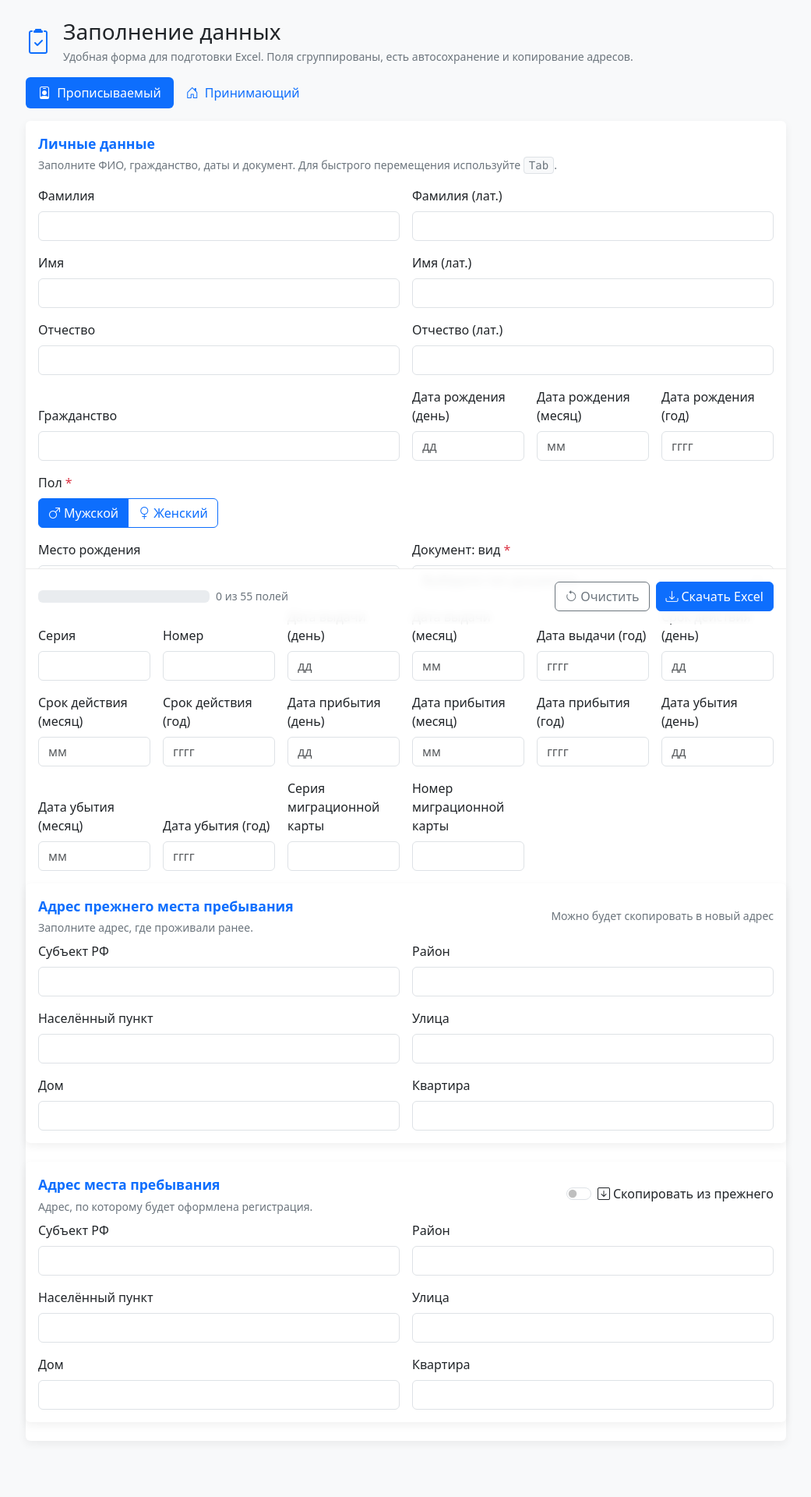
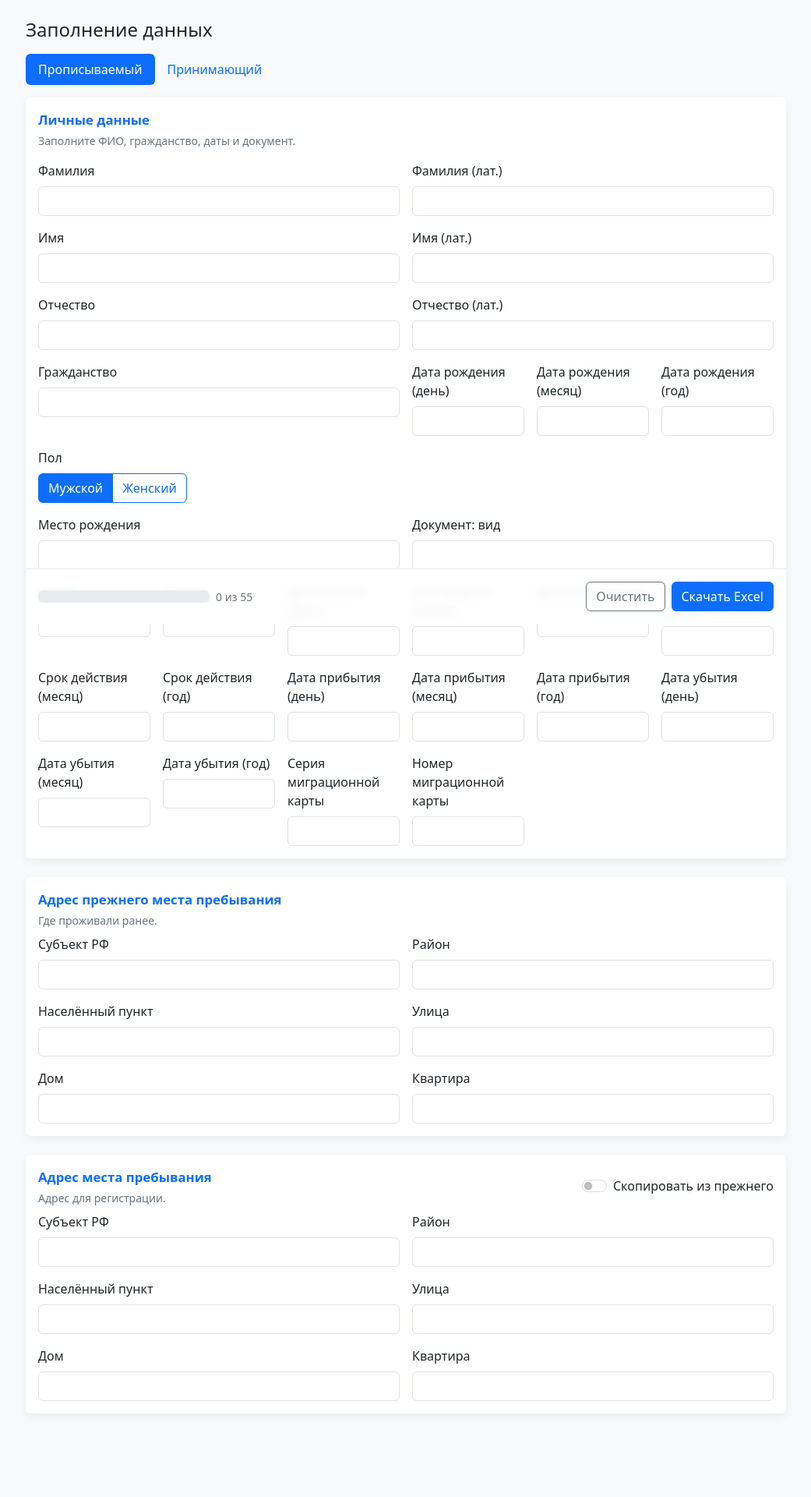
Before and after one commit to anatoc311/mam-excel-app, a Flask app: page / in a window 1280 px wide. Shown: the top 1920 px of the page at 78% size, without its empty margins (119-1160 px from the left). After the commit the page ends 1797 px from the top, so only its background shows below. Run offline with Flask 3, Linux system fonts and the light colour scheme; some libraries are stand-ins or nearby versions.

Commit message:
Update index.html

```diff
--- a/templates/index.html
+++ b/templates/index.html
@@ -1,109 +1,62 @@
 <!doctype html>
 <html lang="ru">
 <head>
-  <meta charset="utf-8" />
-  <meta name="viewport" content="width=device-width, initial-scale=1" />
-  <title>Заполнение данных — удобная форма</title>
-  <link href="https://cdn.jsdelivr.net/npm/bootstrap@5.3.2/dist/css/bootstrap.min.css" rel="stylesheet" />
-  <link href="https://cdn.jsdelivr.net/npm/bootstrap-icons@1.11.3/font/bootstrap-icons.css" rel="stylesheet" />
+  <meta charset="utf-8">
+  <meta name="viewport" content="width=device-width, initial-scale=1">
+  <title>Заполнение данных — генератор Excel</title>
+  <link href="https://cdn.jsdelivr.net/npm/bootstrap@5.3.2/dist/css/bootstrap.min.css" rel="stylesheet">
   <style>
-    :root { --container-max: 1000px; }
-    .container-narrow { max-width: var(--container-max); }
-    .card { border: 0; box-shadow: 0 0.25rem 0.75rem rgba(0,0,0,.06); }
-    .section-title { font-size: 1.1rem; font-weight: 600; color: #0d6efd; margin-bottom: .25rem; }
-    .hint { color:#6c757d; font-size:.875rem }
-    .sticky-actions { position: sticky; bottom: 0; z-index: 1030; background: rgba(255,255,255,.9); backdrop-filter: blur(6px); border-top: 1px solid rgba(0,0,0,.075); }
-    .required::after { content:" *"; color:#dc3545; }
-    .form-floating>label>small { font-weight: 400; color:#adb5bd }
-    .kbd { font-family: ui-monospace, SFMono-Regular, Menlo, Monaco, Consolas, "Liberation Mono", "Courier New", monospace; background:#f8f9fa; border:1px solid #dee2e6; border-radius:.25rem; padding:.125rem .375rem }
+    :root { --maxw: 1000px; }
+    .container-narrow { max-width: var(--maxw); }
+    .card { border:0; box-shadow:0 0.25rem 0.75rem rgba(0,0,0,.06); }
+    .section-title { font-weight:600; color:#0d6efd; font-size:1.05rem; margin-bottom:.25rem; }
+    .hint { color:#6c757d; font-size:.875rem; }
+    .sticky-actions { position:sticky; bottom:0; background:rgba(255,255,255,.9); backdrop-filter:blur(6px); border-top:1px solid rgba(0,0,0,.075); z-index:1030; }
   </style>
 </head>
 <body class="bg-light">
   <div class="container container-narrow py-4">
-    <header class="d-flex align-items-center gap-3 mb-3">
-      <i class="bi bi-clipboard2-check fs-2 text-primary"></i>
-      <div>
-        <h1 class="h3 mb-1">Заполнение данных</h1>
-        <div class="hint">Удобная форма для подготовки Excel. Поля сгруппированы, есть автосохранение и копирование адресов.</div>
-      </div>
-    </header>
+    <h1 class="h4 mb-3">Заполнение данных</h1>
 
-    <!-- Навигация между разделами -->
     <ul class="nav nav-pills mb-3" id="tabs" role="tablist">
       <li class="nav-item" role="presentation">
-        <button class="nav-link active" id="person-tab" data-bs-toggle="tab" data-bs-target="#person" type="button" role="tab">
-          <i class="bi bi-person-badge me-1"></i> Прописываемый
-        </button>
+        <button class="nav-link active" id="person-tab" data-bs-toggle="tab" data-bs-target="#person" type="button" role="tab">Прописываемый</button>
       </li>
       <li class="nav-item" role="presentation">
-        <button class="nav-link" id="host-tab" data-bs-toggle="tab" data-bs-target="#host" type="button" role="tab">
-          <i class="bi bi-house-door me-1"></i> Принимающий
-        </button>
+        <button class="nav-link" id="host-tab" data-bs-toggle="tab" data-bs-target="#host" type="button" role="tab">Принимающий</button>
       </li>
     </ul>
 
     <form action="/generate" method="post" class="tab-content needs-validation" id="regForm" novalidate>
-
-      <!-- TAB: Прописываемый -->
-      <div class="tab-pane fade show active" id="person" role="tabpanel">
+      <!-- Прописываемый -->
+      <div class="tab-pane fade show active" id="person" role="tabpanel" aria-labelledby="person-tab">
         <div class="card mb-4">
           <div class="card-body">
             <div class="section-title">Личные данные</div>
-            <div class="hint mb-3">Заполните ФИО, гражданство, даты и документ. Для быстрого перемещения используйте <span class="kbd">Tab</span>.</div>
+            <div class="hint mb-3">Заполните ФИО, гражданство, даты и документ.</div>
 
-            <div class="row g-3 align-items-end">
-              {# Рендер полей из person_labels с улучшенной логикой отображения #}
-              {% for field, label in person_labels.items() %}
-                {% set l = label|lower %}
-                {% set is_small = 'день' in l or 'месяц' in l or 'год' in l or 'серия' in l or 'номер' in l %}
-                {% set col = 'col-6 col-md-2' if is_small else 'col-12 col-md-6' %}
-
+            <div class="row g-3">
+              {% for field,label in person_labels.items() %}
                 {% if field == 'sex' %}
                   <div class="col-12">
-                    <label class="form-label required d-block">{{ label }}</label>
-                    <div class="btn-group" role="group" aria-label="Пол">
+                    <label class="form-label d-block">{{ label }}</label>
+                    <div class="btn-group" role="group">
                       <input type="radio" class="btn-check" name="person_sex" id="sexM" value="М" checked>
-                      <label class="btn btn-outline-primary" for="sexM"><i class="bi bi-gender-male me-1"></i>Мужской</label>
+                      <label class="btn btn-outline-primary" for="sexM">Мужской</label>
                       <input type="radio" class="btn-check" name="person_sex" id="sexF" value="Ж">
-                      <label class="btn btn-outline-primary" for="sexF"><i class="bi bi-gender-female me-1"></i>Женский</label>
+                      <label class="btn btn-outline-primary" for="sexF">Женский</label>
                     </div>
                   </div>
-
-                {% elif 'документ' in l and ('вид' in l or 'тип' in l) %}
-                  <div class="col-12 col-md-6">
-                    <label class="form-label required" for="person_{{ field }}">{{ label }}</label>
-                    <select class="form-select" id="person_{{ field }}" name="person_{{ field }}" required>
-                      <option value="" selected disabled>Выберите тип документа</option>
-                      <option>Паспорт гражданина РФ</option>
-                      <option>Загранпаспорт</option>
-                      <option>ВНЖ</option>
-                      <option>Удостоверение личности</option>
-                      <option>Иное</option>
-                    </select>
-                    <div class="invalid-feedback">Укажите тип документа.</div>
-                  </div>
-
-                {% elif 'email' in field %}
-                  <div class="col-12 col-md-6">
-                    <label class="form-label" for="person_{{ field }}">{{ label }}</label>
-                    <input class="form-control" type="email" id="person_{{ field }}" name="person_{{ field }}" placeholder="name@example.com">
-                  </div>
-
                 {% else %}
-                  <div class="{{ col }}">
-                    <label class="form-label{% if 'обяз' in l %} required{% endif %}" for="person_{{ field }}">{{ label }}</label>
-                    <input
-                      class="form-control"
-                      type="{{ 'number' if ('серия' in l or 'номер' in l) else 'text' }}"
-                      id="person_{{ field }}"
-                      name="person_{{ field }}"
-                      {% if 'день' in l %} inputmode="numeric" pattern="\\d{1,2}" placeholder="дд" aria-label="День"{% endif %}
-                      {% if 'месяц' in l %} inputmode="numeric" pattern="\\d{1,2}" placeholder="мм" aria-label="Месяц"{% endif %}
-                      {% if 'год' in l %} inputmode="numeric" pattern="\\d{4}" placeholder="гггг" aria-label="Год"{% endif %}
-                    />
+                  {% set l = label|lower %}
+                  {% set small = 'день' in l or 'месяц' in l or 'год' in l or 'серия' in l or 'номер' in l %}
+                  <div class="{{ 'col-6 col-md-2' if small else 'col-12 col-md-6' }}">
+                    <label class="form-label" for="person_{{field}}">{{ label }}</label>
+                    <input class="form-control" type="text" id="person_{{field}}" name="person_{{field}}">
                   </div>
                 {% endif %}
               {% endfor %}
+            </div>
           </div>
         </div>
 
@@ -112,15 +65,14 @@
             <div class="d-flex justify-content-between align-items-center mb-2">
               <div>
                 <div class="section-title">Адрес прежнего места пребывания</div>
-                <div class="hint">Заполните адрес, где проживали ранее.</div>
+                <div class="hint">Где проживали ранее.</div>
               </div>
-              <span class="text-secondary small">Можно будет скопировать в новый адрес</span>
             </div>
             <div class="row g-3">
               {% for field,label in address_labels.items() %}
                 <div class="col-12 col-md-6">
-                  <label class="form-label" for="person_prev_address_{{ field }}">{{ label }}</label>
-                  <input class="form-control" type="text" id="person_prev_address_{{ field }}" name="person_prev_address_{{ field }}" autocomplete="address-line1">
+                  <label class="form-label" for="person_prev_address_{{field}}">{{ label }}</label>
+                  <input class="form-control" type="text" id="person_prev_address_{{field}}" name="person_prev_address_{{field}}">
                 </div>
               {% endfor %}
             </div>
@@ -132,18 +84,18 @@
             <div class="d-flex justify-content-between align-items-center mb-2">
               <div>
                 <div class="section-title">Адрес места пребывания</div>
-                <div class="hint">Адрес, по которому будет оформлена регистрация.</div>
+                <div class="hint">Адрес для регистрации.</div>
               </div>
               <div class="form-check form-switch">
-                <input class="form-check-input" type="checkbox" role="switch" id="copyPrevAddr">
-                <label class="form-check-label" for="copyPrevAddr"><i class="bi bi-arrow-down-square me-1"></i>Скопировать из прежнего</label>
+                <input class="form-check-input" type="checkbox" id="copyPrevAddr">
+                <label class="form-check-label" for="copyPrevAddr">Скопировать из прежнего</label>
               </div>
             </div>
             <div class="row g-3">
               {% for field,label in address_labels.items() %}
                 <div class="col-12 col-md-6">
-                  <label class="form-label" for="person_reg_address_{{ field }}">{{ label }}</label>
-                  <input class="form-control" type="text" id="person_reg_address_{{ field }}" name="person_reg_address_{{ field }}" autocomplete="address-line2">
+                  <label class="form-label" for="person_reg_address_{{field}}">{{ label }}</label>
+                  <input class="form-control" type="text" id="person_reg_address_{{field}}" name="person_reg_address_{{field}}">
                 </div>
               {% endfor %}
             </div>
@@ -151,16 +103,16 @@
         </div>
       </div>
 
-      <!-- TAB: Принимающий -->
-      <div class="tab-pane fade" id="host" role="tabpanel">
+      <!-- Принимающий -->
+      <div class="tab-pane fade" id="host" role="tabpanel" aria-labelledby="host-tab">
         <div class="card mb-4">
           <div class="card-body">
             <div class="section-title">Данные принимающей стороны</div>
             <div class="row g-3">
               {% for field,label in host_labels.items() %}
                 <div class="col-12 col-md-6">
-                  <label class="form-label" for="host_{{ field }}">{{ label }}</label>
-                  <input class="form-control" type="text" id="host_{{ field }}" name="host_{{ field }}">
+                  <label class="form-label" for="host_{{field}}">{{ label }}</label>
+                  <input class="form-control" type="text" id="host_{{field}}" name="host_{{field}}">
                 </div>
               {% endfor %}
             </div>
@@ -173,8 +125,8 @@
             <div class="row g-3">
               {% for field,label in address_labels.items() %}
                 <div class="col-12 col-md-6">
-                  <label class="form-label" for="host_residence_{{ field }}">{{ label }}</label>
-                  <input class="form-control" type="text" id="host_residence_{{ field }}" name="host_residence_{{ field }}">
+                  <label class="form-label" for="host_residence_{{field}}">{{ label }}</label>
+                  <input class="form-control" type="text" id="host_residence_{{field}}" name="host_residence_{{field}}">
                 </div>
               {% endfor %}
             </div>
@@ -182,119 +134,93 @@
         </div>
       </div>
 
-      <!-- Панель действий -->
+      <!-- Действия -->
       <div class="sticky-actions p-3 d-flex gap-2 justify-content-between align-items-center">
         <div class="d-flex align-items-center gap-2">
           <div class="progress" style="width:220px" aria-label="Заполнено">
-            <div class="progress-bar" role="progressbar" style="width: 0%" id="fillProgress" aria-valuemin="0" aria-valuemax="100">0%</div>
+            <div class="progress-bar" role="progressbar" style="width:0%" id="fillProgress" aria-valuemin="0" aria-valuemax="100">0%</div>
           </div>
-          <span class="hint" id="filledCount">0 заполнено</span>
+          <span class="hint" id="filledCount">0 полей</span>
         </div>
         <div class="d-flex gap-2">
-          <button type="button" class="btn btn-outline-secondary" id="resetForm"><i class="bi bi-arrow-counterclockwise me-1"></i>Очистить</button>
+          <button type="button" class="btn btn-outline-secondary" id="resetForm">Очистить</button>
           <button type="submit" class="btn btn-primary" id="submitBtn">
-            <span class="default"><i class="bi bi-download me-1"></i>Скачать Excel</span>
-            <span class="loading d-none"><span class="spinner-border spinner-border-sm me-2" aria-hidden="true"></span>Формирование…</span>
+            <span class="default">Скачать Excel</span>
+            <span class="loading d-none"><span class="spinner-border spinner-border-sm me-2"></span>Формирование…</span>
           </button>
         </div>
       </div>
-
     </form>
-
-    <footer class="pt-4 text-center text-muted small">Данные сохраняются локально в браузере.</footer>
   </div>
 
   <script src="https://cdn.jsdelivr.net/npm/bootstrap@5.3.2/dist/js/bootstrap.bundle.min.js"></script>
   <script>
-    // --- Клиентская валидация Bootstrap ---
-    (function () {
-      const form = document.getElementById('regForm');
-      form.addEventListener('submit', function (event) {
-        document.getElementById('submitBtn').querySelector('.default').classList.add('d-none');
-        document.getElementById('submitBtn').querySelector('.loading').classList.remove('d-none');
-        if (!form.checkValidity()) {
-          event.preventDefault();
-          event.stopPropagation();
-          document.getElementById('submitBtn').querySelector('.default').classList.remove('d-none');
-          document.getElementById('submitBtn').querySelector('.loading').classList.add('d-none');
-        }
-        form.classList.add('was-validated');
-      }, false);
-    })();
-
-    // --- Автосохранение в localStorage ---
-    (function () {
-      const STORAGE_KEY = 'regFormDataV2';
-      const form = document.getElementById('regForm');
-      // Восстановление
+    // автосохранение
+    (function(){
+      const KEY='regFormDataV2'; const form=document.getElementById('regForm');
       try {
-        const data = JSON.parse(localStorage.getItem(STORAGE_KEY) || '{}');
-        Object.entries(data).forEach(([k,v]) => {
-          const el = form.elements.namedItem(k);
-          if (!el) return;
-          if (el.type === 'radio') {
-            const same = form.querySelector(`[name="${el.name}"][value="${v}"]`);
-            if (same) same.checked = true;
-          } else {
-            el.value = v;
-          }
+        const data=JSON.parse(localStorage.getItem(KEY)||'{}');
+        Object.entries(data).forEach(([k,v])=>{ const el=form.elements.namedItem(k); if(!el) return;
+          if(el.type==='radio'){ const r=form.querySelector(`[name="${el.name}"][value="${v}"]`); if(r) r.checked=true; }
+          else el.value=v;
         });
-      } catch (e) { /* ignore */ }
-      // Сохранение при вводе
-      form.addEventListener('input', () => {
-        const data = {};
-        Array.from(form.elements).forEach(el => {
-          if (!el.name) return;
-          if (el.type === 'radio') {
-            if (el.checked) data[el.name] = el.value;
-          } else if (el.type !== 'submit' && el.type !== 'button') {
-            data[el.name] = el.value;
-          }
+      } catch(e){}
+      form.addEventListener('input',()=>{
+        const data={};
+        Array.from(form.elements).forEach(el=>{
+          if(!el.name) return;
+          if(el.type==='radio'){ if(el.checked) data[el.name]=el.value; }
+          else if(el.type!=='submit' && el.type!=='button'){ data[el.name]=el.value; }
         });
-        localStorage.setItem(STORAGE_KEY, JSON.stringify(data));
-        computeProgress();
+        localStorage.setItem(KEY, JSON.stringify(data));
+        progress();
       });
-      // Сброс формы
-      document.getElementById('resetForm').addEventListener('click', () => {
-        form.reset();
-        localStorage.removeItem(STORAGE_KEY);
-        computeProgress();
+      document.getElementById('resetForm').addEventListener('click',()=>{
+        form.reset(); localStorage.removeItem(KEY); progress();
       });
     })();
 
-    // --- Копирование адреса прежнего места в новый ---
-    (function () {
-      const checkbox = document.getElementById('copyPrevAddr');
-      const form = document.getElementById('regForm');
-      checkbox?.addEventListener('change', () => {
-        const prev = Array.from(form.elements).filter(e => e.name?.startsWith('person_prev_address_'));
-        const reg  = Array.from(form.elements).filter(e => e.name?.startsWith('person_reg_address_'));
-        if (checkbox.checked) {
-          reg.forEach(dst => {
-            const suffix = dst.name.replace('person_reg_address_', '');
-            const src = form.elements.namedItem('person_prev_address_' + suffix);
-            if (src) dst.value = src.value;
+    // копирование адреса прежнего в текущий
+    (function(){
+      const sw=document.getElementById('copyPrevAddr'); const form=document.getElementById('regForm');
+      sw?.addEventListener('change',()=>{
+        const prev=Array.from(form.elements).filter(e=>e.name?.startsWith('person_prev_address_'));
+        const reg =Array.from(form.elements).filter(e=>e.name?.startsWith('person_reg_address_'));
+        if(sw.checked){
+          reg.forEach(dst=>{
+            const suf=dst.name.replace('person_reg_address_','');
+            const src=form.elements.namedItem('person_prev_address_'+suf);
+            if(src) dst.value=src.value;
           });
           form.dispatchEvent(new Event('input'));
         }
       });
     })();
 
-    // --- Прогресс заполнения ---
-    function computeProgress() {
-      const form = document.getElementById('regForm');
-      const inputs = Array.from(form.querySelectorAll('input[type="text"], input[type="number"], input[type="email"], select'));
-      const filled = inputs.filter(i => (i.type === 'radio') ? i.checked : String(i.value).trim().length > 0).length;
-      const total  = inputs.length;
-      const p = total ? Math.round(filled * 100 / total) : 0;
-      const bar = document.getElementById('fillProgress');
-      const cnt = document.getElementById('filledCount');
-      bar.style.width = p + '%';
-      bar.ariaValueNow = p;
-      bar.textContent = p + '%';
-      cnt.textContent = filled + ' из ' + total + ' полей';
+    // прогресс
+    function progress(){
+      const form=document.getElementById('regForm');
+      const inputs=Array.from(form.querySelectorAll('input[type="text"], input[type="number"], input[type="email"], select'));
+      const filled=inputs.filter(i=>String(i.value).trim().length>0).length;
+      const total=inputs.length; const p=total?Math.round(filled*100/total):0;
+      const bar=document.getElementById('fillProgress'); const cnt=document.getElementById('filledCount');
+      bar.style.width=p+'%'; bar.textContent=p+'%'; cnt.textContent=filled+' из '+total;
     }
-    document.addEventListener('DOMContentLoaded', computeProgress);
+    document.addEventListener('DOMContentLoaded', progress);
+
+    // визуал для submit/валидация
+    (function(){
+      const form=document.getElementById('regForm'); const btn=document.getElementById('submitBtn');
+      form.addEventListener('submit',function(e){
+        btn.querySelector('.default').classList.add('d-none');
+        btn.querySelector('.loading').classList.remove('d-none');
+        if(!form.checkValidity()){ e.preventDefault(); e.stopPropagation();
+          btn.querySelector('.default').classList.remove('d-none');
+          btn.querySelector('.loading').classList.add('d-none');
+        }
+        form.classList.add('was-validated');
+      });
+    })();
   </script>
 </body>
 </html>
```
